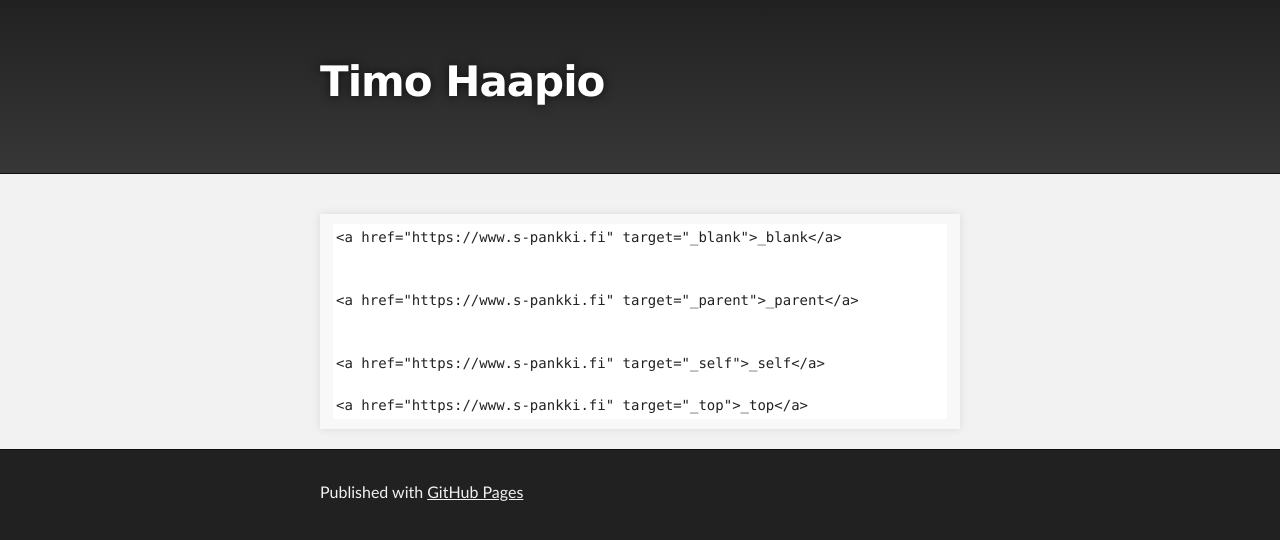
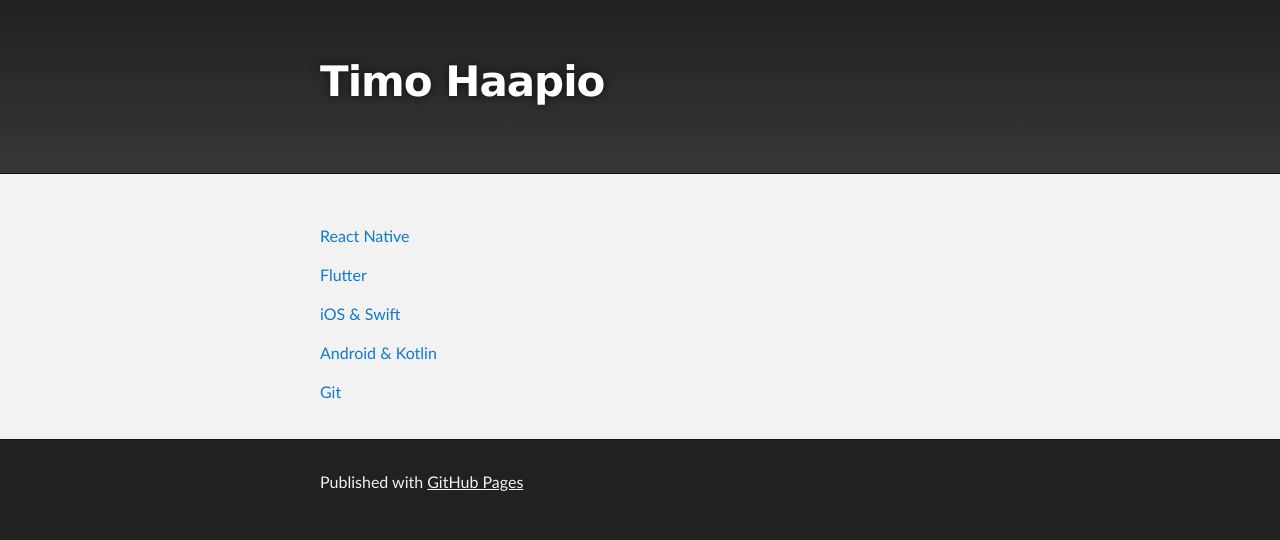
Before and after one commit to haapio/haapio.github.io, a Jekyll site: the page built from index.md, in a window 1280 px wide. Shown: the top 540 px of the page. Built offline with Jekyll 4.4.1, drawn with Linux system fonts in a browser that asks for light colours; the repository's description, which GitHub fills in, is left out.

Commit message:
Update index.md

```diff
--- a/index.md
+++ b/index.md
@@ -2,14 +2,12 @@
 layout: default
 ---
 
+[React Native](./react-native.html)
 
+[Flutter](./flutter.html)
 
-    <a href="https://www.s-pankki.fi" target="_blank">_blank</a>
+[iOS & Swift](./ios.html)
 
+[Android & Kotlin](./android.html)
 
-    <a href="https://www.s-pankki.fi" target="_parent">_parent</a>
-
-
-    <a href="https://www.s-pankki.fi" target="_self">_self</a>
-
-    <a href="https://www.s-pankki.fi" target="_top">_top</a>
+[Git](./atlassian-git-cheatsheet.pdf)
```
